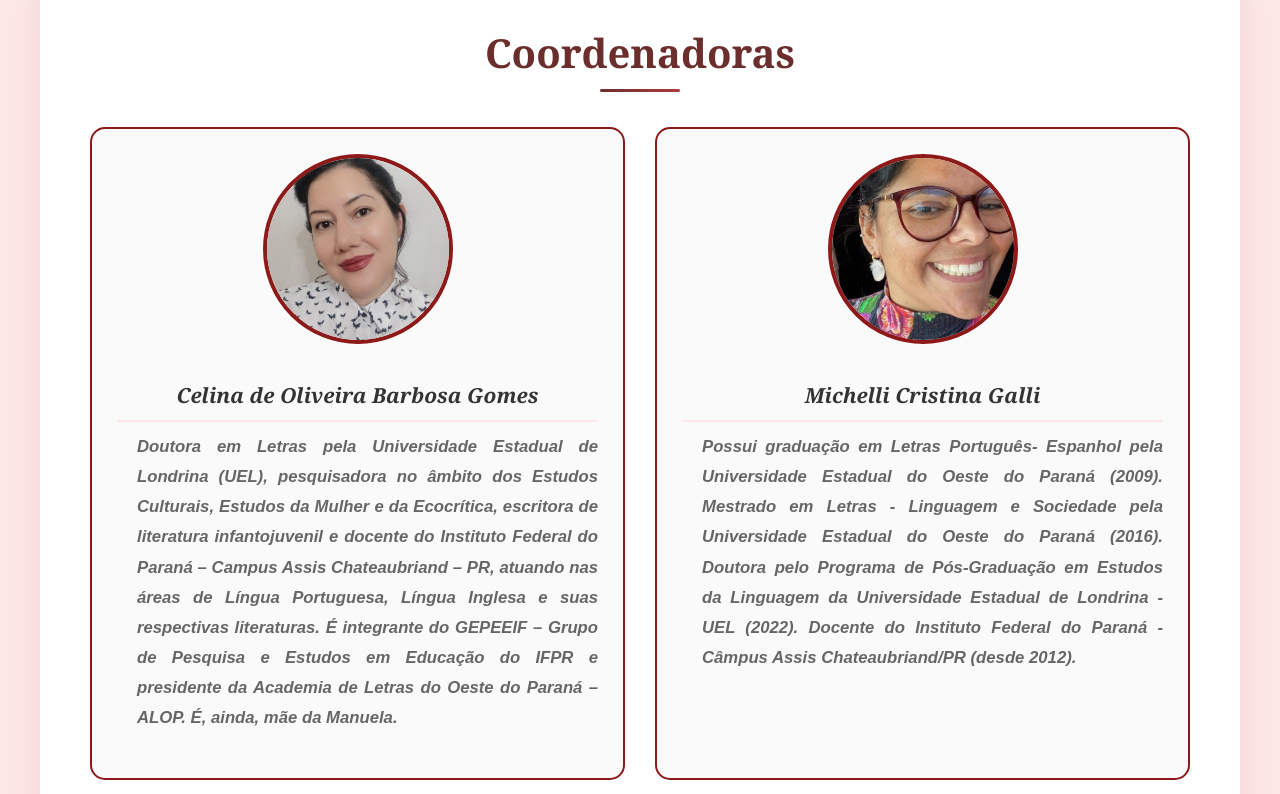
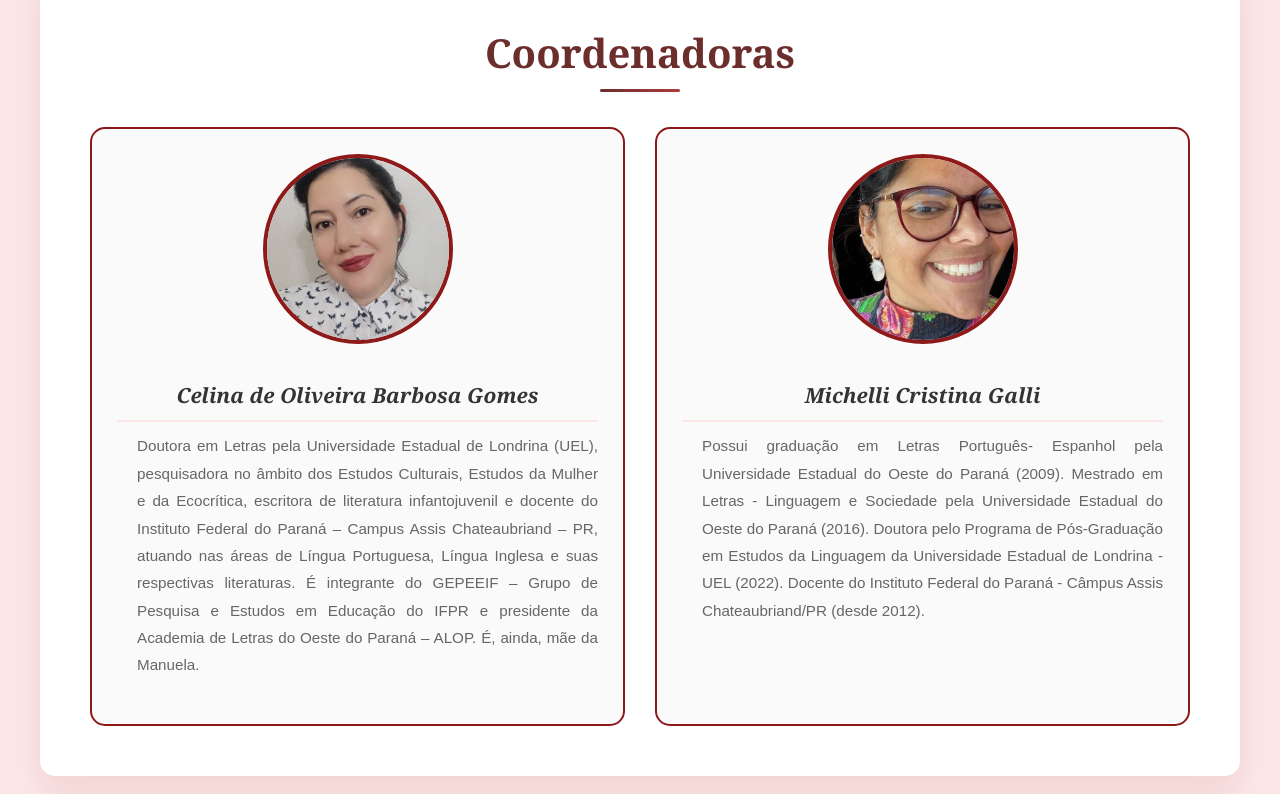
Before and after one commit to heloisafaveroo/elasenois, a React (Create React App) app: page /sobre in a window 1280 px wide. Shown: the part 1340-2134 px from the top of the page. Built offline with nearby package versions, Linux system fonts and the light colour scheme.

Commit message:
Add files via upload

```diff
--- a/src/pages/sobre/sobre.css
+++ b/src/pages/sobre/sobre.css
@@ -162,13 +162,7 @@ p {
     margin-top: 30px;
 }
 
-.membrodeitado {
-    grid-template-columns: repeat(auto-fit, minmax(300px, 1fr));
-    gap: 30px;
-    margin-top: 30px;
-}
-
-.membro, .membrodeitado {
+.membro {
     border: 2px solid #f0f0f0;
     padding: 25px;
     border-radius: 15px;
@@ -195,7 +189,7 @@ p {
     font-size: 1.3rem;
 }
 
-.membro, .fez, .membrodeitado {
+.membro .fez {
     font-style: italic;
     color: #8d1919;
     margin-bottom: 15px;
@@ -203,7 +197,7 @@ p {
     font-size: 1rem;
 }
 
-.membro, .membrodeitado p:last-child {
+.membro p:last-child {
     color: #666;
     font-size: 0.95rem;
 }
```
